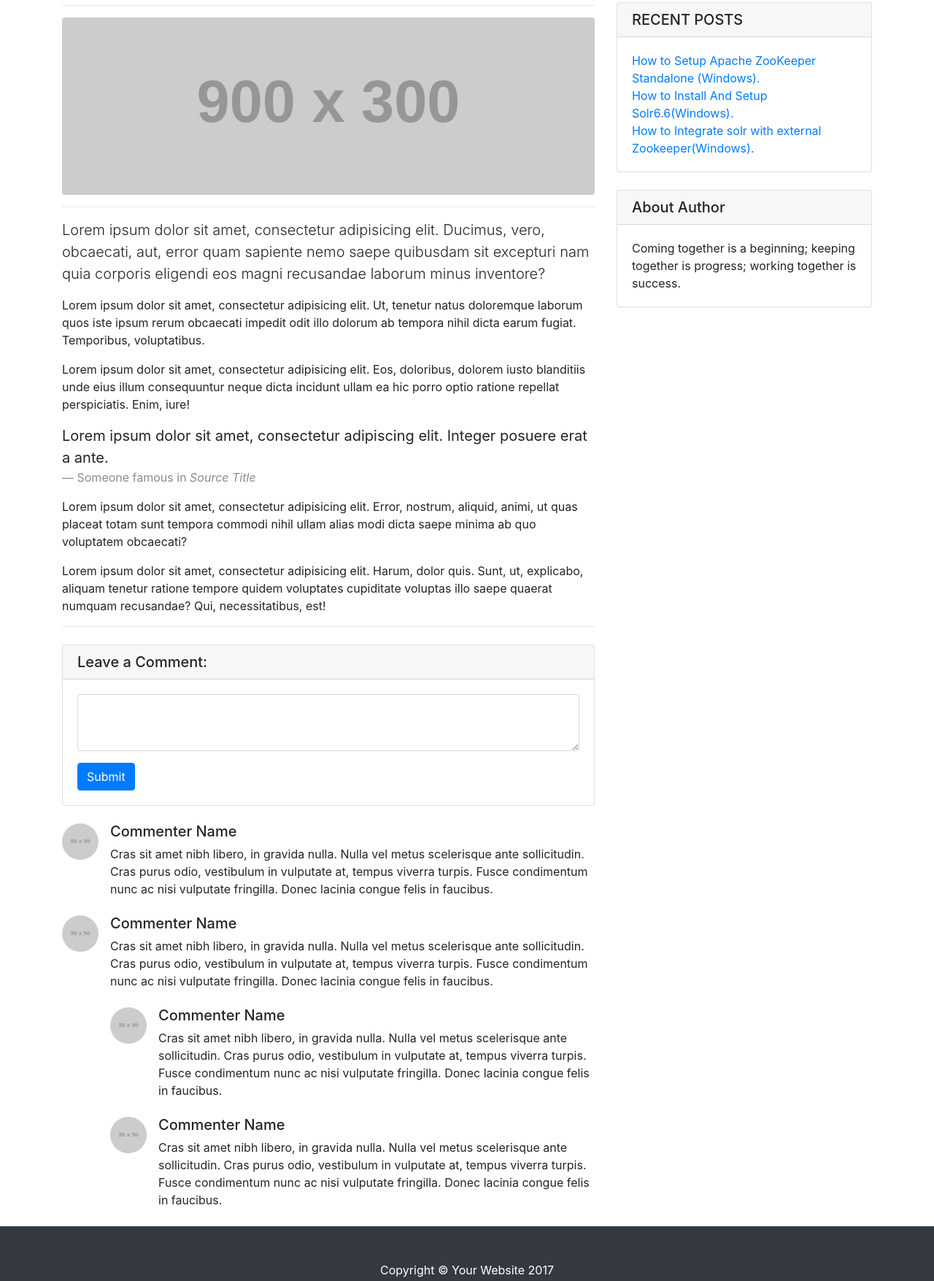
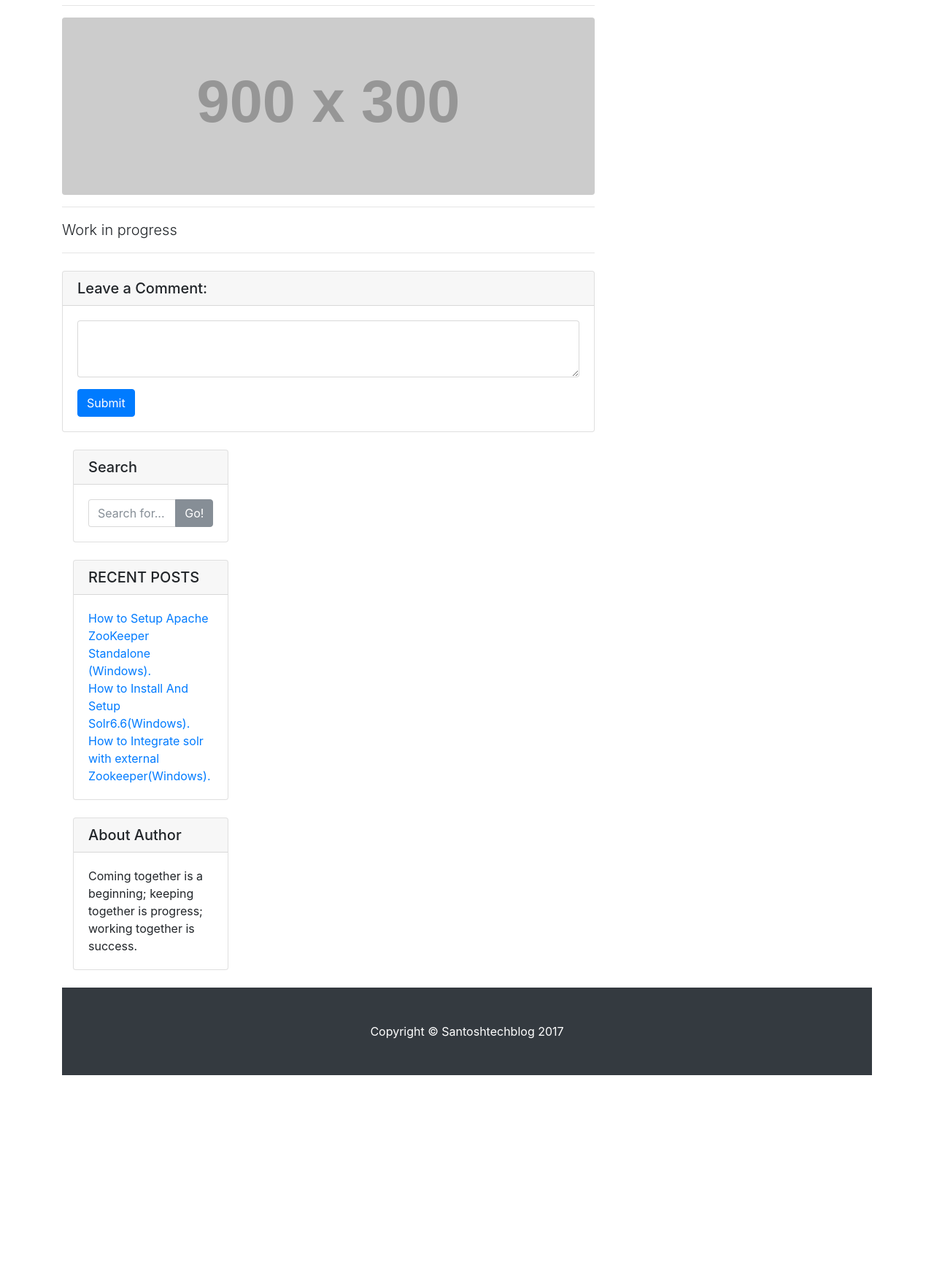
Before and after one commit to santoshagarwal/santoshagarwal.github.io, a website: page index.html in a window 1280 px wide. Shown: the part 228-1983 px from the top of the page at 73% size. After the commit the page ends 1701 px from the top, so only its background shows below. Drawn offline with Linux system fonts and the light colour scheme; placeholder pictures from the web are drawn by us.

Commit message:
changes in homepage

```diff
--- a/index.html
+++ b/index.html
@@ -78,22 +78,7 @@
           <hr>
 
           <!-- Post Content -->
-          <p class="lead">Lorem ipsum dolor sit amet, consectetur adipisicing elit. Ducimus, vero, obcaecati, aut, error quam sapiente nemo saepe quibusdam sit excepturi nam quia corporis eligendi eos magni recusandae laborum minus inventore?</p>
-
-          <p>Lorem ipsum dolor sit amet, consectetur adipisicing elit. Ut, tenetur natus doloremque laborum quos iste ipsum rerum obcaecati impedit odit illo dolorum ab tempora nihil dicta earum fugiat. Temporibus, voluptatibus.</p>
-
-          <p>Lorem ipsum dolor sit amet, consectetur adipisicing elit. Eos, doloribus, dolorem iusto blanditiis unde eius illum consequuntur neque dicta incidunt ullam ea hic porro optio ratione repellat perspiciatis. Enim, iure!</p>
-
-          <blockquote class="blockquote">
-            <p class="mb-0">Lorem ipsum dolor sit amet, consectetur adipiscing elit. Integer posuere erat a ante.</p>
-            <footer class="blockquote-footer">Someone famous in
-              <cite title="Source Title">Source Title</cite>
-            </footer>
-          </blockquote>
-
-          <p>Lorem ipsum dolor sit amet, consectetur adipisicing elit. Error, nostrum, aliquid, animi, ut quas placeat totam sunt tempora commodi nihil ullam alias modi dicta saepe minima ab quo voluptatem obcaecati?</p>
-
-          <p>Lorem ipsum dolor sit amet, consectetur adipisicing elit. Harum, dolor quis. Sunt, ut, explicabo, aliquam tenetur ratione tempore quidem voluptates cupiditate voluptas illo saepe quaerat numquam recusandae? Qui, necessitatibus, est!</p>
+          <p class="lead">Work in progress</p>
 
           <hr>
 
@@ -110,16 +95,16 @@
             </div>
           </div>
 
-          <!-- Single Comment -->
+          <!-- Single Comment
           <div class="media mb-4">
             <img class="d-flex mr-3 rounded-circle" src="http://placehold.it/50x50" alt="">
             <div class="media-body">
               <h5 class="mt-0">Commenter Name</h5>
               Cras sit amet nibh libero, in gravida nulla. Nulla vel metus scelerisque ante sollicitudin. Cras purus odio, vestibulum in vulputate at, tempus viverra turpis. Fusce condimentum nunc ac nisi vulputate fringilla. Donec lacinia congue felis in faucibus.
             </div>
-          </div>
+          </div> -->
 
-          <!-- Comment with nested comments -->
+          <!-- Comment with nested comments
           <div class="media mb-4">
             <img class="d-flex mr-3 rounded-circle" src="http://placehold.it/50x50" alt="">
             <div class="media-body">
@@ -145,7 +130,7 @@
             </div>
           </div>
 
-        </div>
+        </div>-->
 
         <!-- Sidebar Widgets Column -->
         <div class="col-md-4">
@@ -206,7 +191,7 @@
     <!-- Footer -->
     <footer class="py-5 bg-dark">
       <div class="container">
-        <p class="m-0 text-center text-white">Copyright &copy; Your Website 2017</p>
+        <p class="m-0 text-center text-white">Copyright &copy; Santoshtechblog 2017</p>
       </div>
       <!-- /.container -->
     </footer>
```
